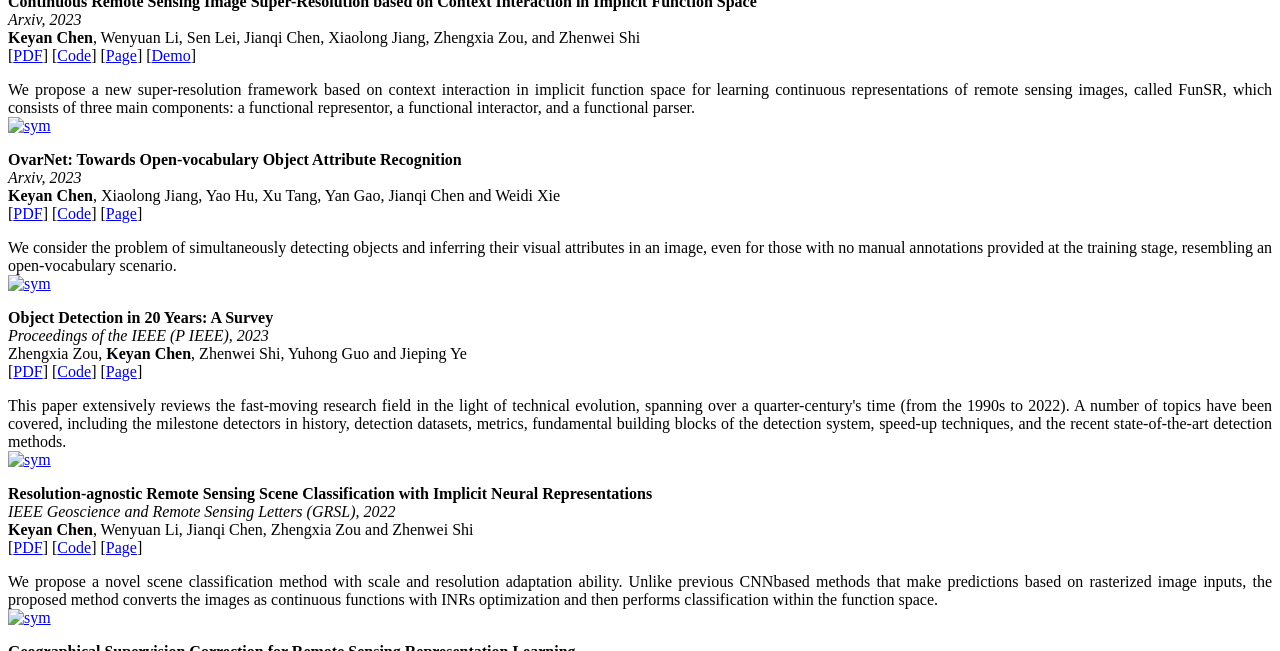
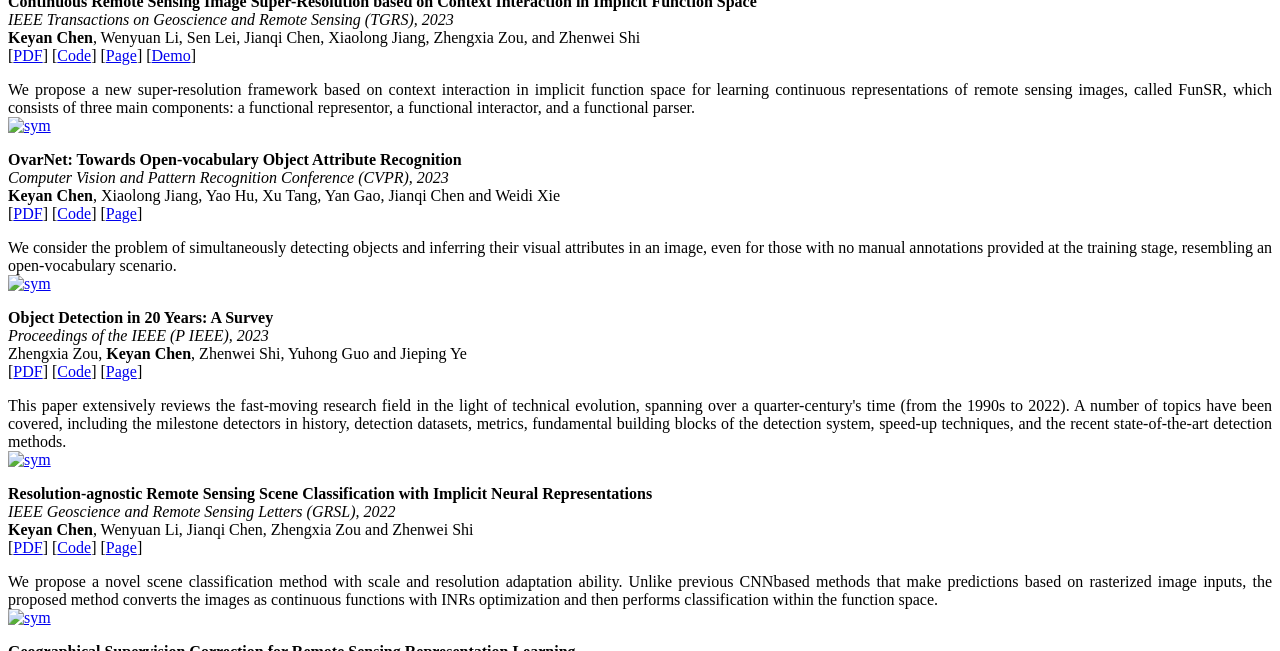
Before and after one commit to KyanChen/KyanChen.github.io, a Jekyll site: the page built from _pages/includes/pub.md, in a window 1280 px wide and 900 px high, scrolled down 1234 px, cut to the strip 249-900 px from the top of the window. Built offline with Jekyll 4.4.1, drawn with Linux system fonts in a browser that asks for light colours; our own code applies the rules of GitHub Pages for plain Markdown files.

Commit message:
Update pub.md

```diff
--- a/_pages/includes/pub.md
+++ b/_pages/includes/pub.md
@@ -5,7 +5,7 @@
 <div class='paper-box-text' markdown="1">
 
 <b>Continuous Remote Sensing Image Super-Resolution based on Context Interaction in Implicit Function Space</b><br>
-<i>Arxiv, 2023</i><br>
+<i>IEEE Transactions on Geoscience and Remote Sensing (TGRS), 2023</i><br>
 <b>Keyan Chen</b>, Wenyuan Li, Sen Lei, Jianqi Chen, Xiaolong Jiang, Zhengxia Zou, and Zhenwei Shi<br>
 [<a href="https://arxiv.org/abs/2302.08046">PDF</a>] [<a href="https://github.com/KyanChen/FunSR">Code</a>] [<a href="https://kyanchen.github.io/FunSR/">Page</a>] [<a href="https://huggingface.co/spaces/KyanChen/FunSR">Demo</a>]<br>
 <div style="text-align: justify">
@@ -21,7 +21,7 @@ We propose a new super-resolution framework based on context interaction in impl
 <div class='paper-box-text' markdown="1">
 
 <b>OvarNet: Towards Open-vocabulary Object Attribute Recognition</b><br>
-<i>Arxiv, 2023</i><br>
+<i>Computer Vision and Pattern Recognition Conference (CVPR), 2023</i><br>
 <b>Keyan Chen</b>, Xiaolong Jiang, Yao Hu, Xu Tang, Yan Gao, Jianqi Chen and Weidi Xie<br>
 [<a href="https://arxiv.org/abs/2301.09506">PDF</a>] [<a href="https://github.com/KyanChen/OvarNet">Code</a>] [<a href="https://kyanchen.github.io/OvarNet/">Page</a>]<br>
 <div style="text-align: justify">
```
